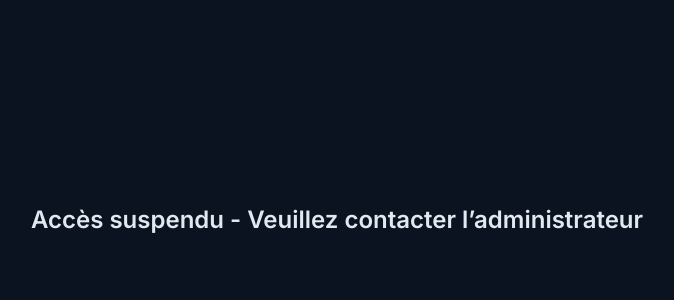
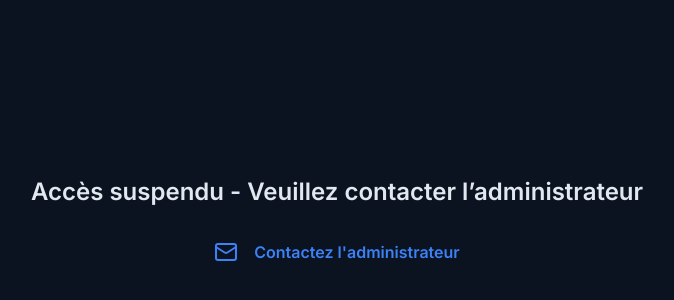
Before and after one commit to Theodorebinda/dapi_OIL, a Next.js app: page /blocked in a window 1280 px wide. Shown: the part 180-480 px from the top of the page, without its empty margins (303-977 px from the left). Built offline with nearby package versions, Linux system fonts and the light colour scheme.

Commit message:
blocked app add contact admin

```diff
--- a/src/app/blocked/page.tsx
+++ b/src/app/blocked/page.tsx
@@ -1,9 +1,16 @@
+import { Mail } from "lucide-react";
+import Link from "next/link";
+
 export default function BlockedPage() {
   return (
-    <main className="min-h-screen flex items-center justify-center px-6 text-center">
+    <main className="min-h-screen flex items-center justify-center px-6 text-center flex-col gap-8">
       <h1 className="text-2xl font-semibold">
         Accès suspendu - Veuillez contacter l’administrateur
       </h1>
+      <div className="flex items-center justify-center gap-4">
+        <Mail className="w-6 h-6 text-blue-500 hover:text-blue-600 font-semibold hover:scale-110 transition-all duration-300" />
+        <Link href="mailto:theodorebinda@gmail.com" className="text-blue-500 hover:text-blue-600 font-semibold " target="_blank" >Contactez l'administrateur</Link>
+        </div>
     </main>
   );
 }
```
